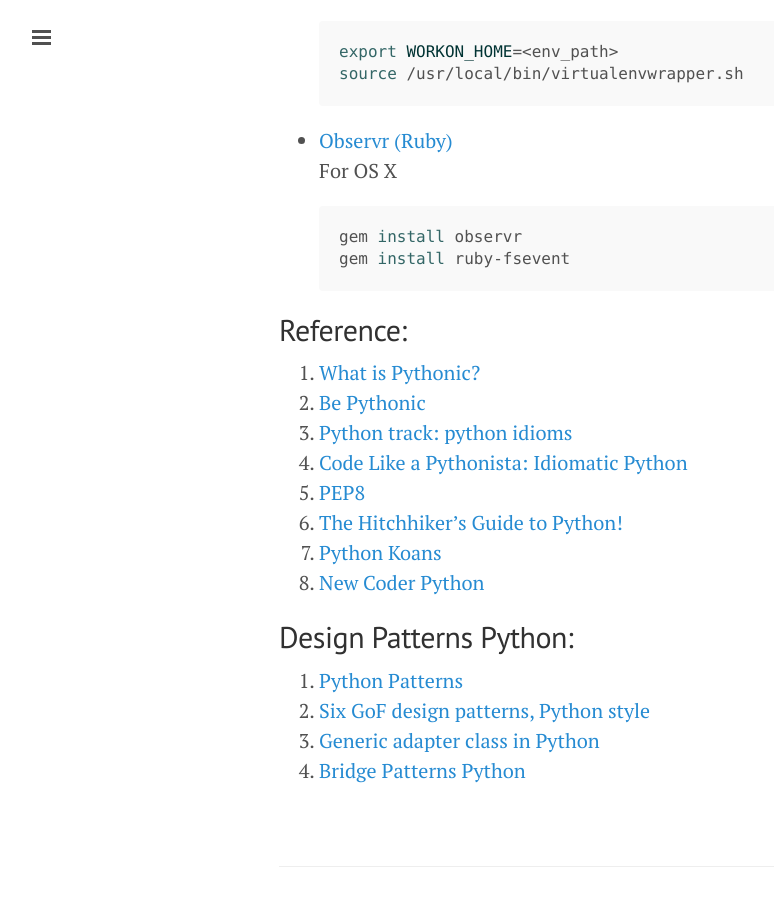
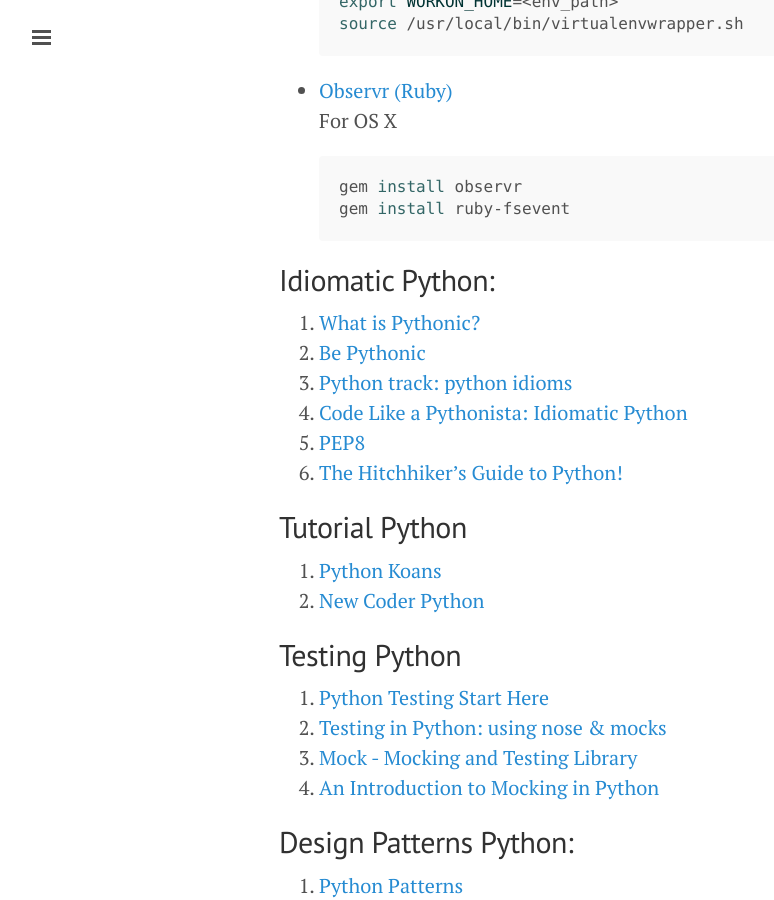
Before and after one commit to ibotdotout/ibotdotout.github.io, a Jekyll site: the page built from _posts/2014-06-08-python.md, in a window 1280 px wide and 900 px high, scrolled down 2635 px. Shown: the whole window, without its empty margins (1-775 px from the left). Built offline with Jekyll 4.4.1, drawn with Linux system fonts in a browser that asks for light colours; Markdown is read by kramdown in place of the engine named in the settings; some of the changed text lies outside the part shown.

Commit message:
update post/python about testing and mock

````diff
--- a/_posts/2014-06-08-python-idomatic.md
+++ b/_posts/2014-06-08-python.md
@@ -110,15 +108,23 @@ If you wanna be Pythonic try to look at this references.
   gem install ruby-fsevent
   ```
 
-## Reference:
+## Idiomatic Python:
 1. [What is Pythonic?](http://blog.startifact.com/posts/older/what-is-pythonic.html)
 2. [Be Pythonic](http://www.cafepy.com/article/be_pythonic/)
 3. [Python track: python idioms](http://courses.cms.caltech.edu/cs11/material/python/misc/python_idioms.html)
 4. [Code Like a Pythonista: Idiomatic Python](http://python.net/~goodger/projects/pycon/2007/idiomatic/handout.html)
 5. [PEP8](http://legacy.python.org/dev/peps/pep-0008/)
 6. [The Hitchhiker’s Guide to Python!](http://docs.python-guide.org/en/latest/)
-7. [Python Koans](http://github.com/gregmalcolm/python_koans)
-8. [New Coder Python](http://newcoder.io)
+
+## Tutorial Python
+1. [Python Koans](http://github.com/gregmalcolm/python_koans)
+2. [New Coder Python](http://newcoder.io)
+
+## Testing Python
+1. [Python Testing Start Here](http://pythontesting.net/start-here/)
+2. [Testing in Python: using nose & mocks](http://techblog.appnexus.com/2012/testing-in-python-using-nose-mocks/)
+3. [Mock - Mocking and Testing Library](http://www.voidspace.org.uk/python/mock/)
+4. [An Introduction to Mocking in Python](http://www.toptal.com/python/an-introduction-to-mocking-in-python)
 
 ## Design Patterns Python:
 1. [Python Patterns](https://github.com/faif/python-patterns)
````
Also changed, not shown: other parts of _posts/2014-06-08-python.md (+1 -3 lines).
